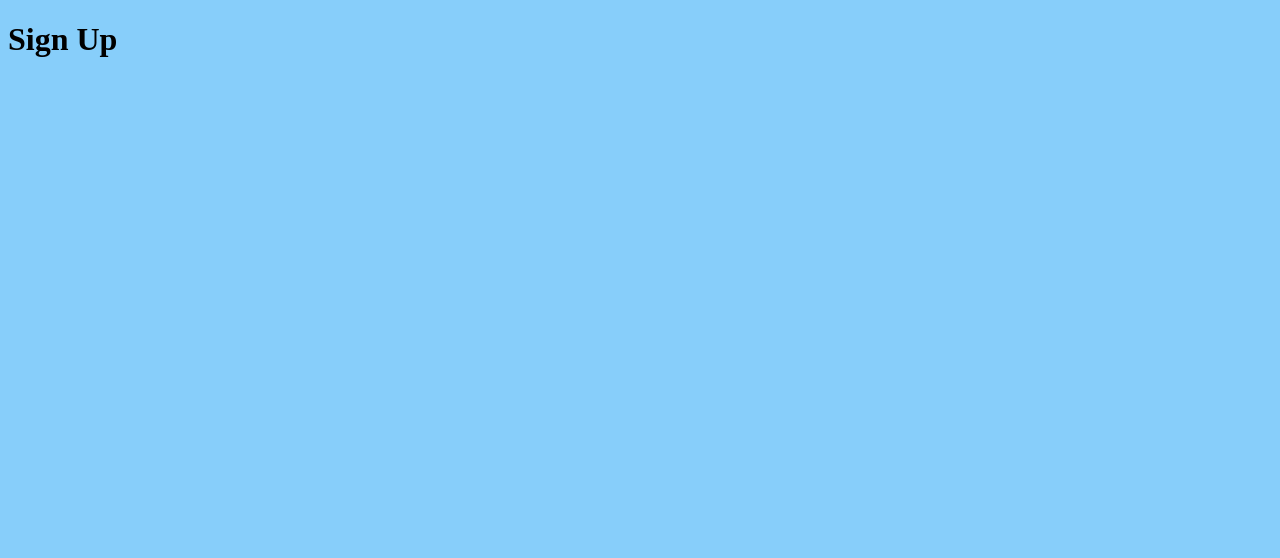
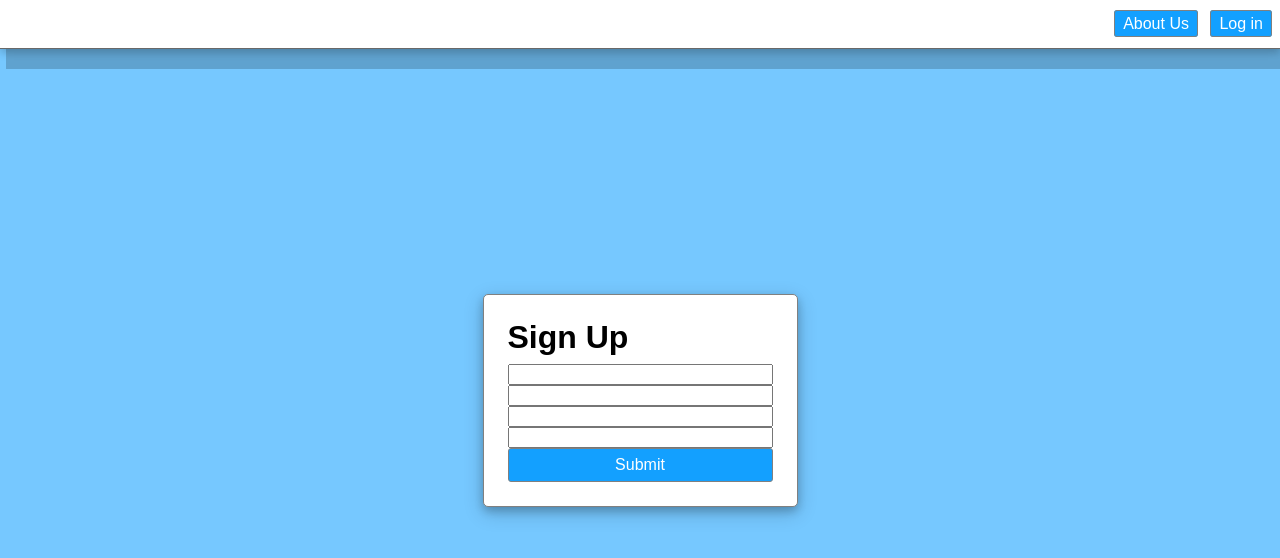
Before and after one commit to ldukeman/HTMLRegisterPage, a plain HTML site: page index.html in a window 1280 px wide. Drawn offline with Linux system fonts and the light colour scheme.

Commit message:
Add files via upload

```diff
--- a/index.html
+++ b/index.html
@@ -4,16 +4,33 @@
     <meta charset="UTF-8">
     <meta http-equiv="X-UA-Compatible" content="IE=edge">
     <meta name="viewport" content="width=>, initial-scale=1.0">
-    <title>Document</title>
+    <title>Register Page</title>
     <link rel="stylesheet" href="main.css">
 </head>
+<header>
+    <a href="#">About Us</a>
+    <a href="#">Log in</a>
+</header>
+<div class="container">
+    <h1>Sign Up</h1>
+    <input type="text" id="name" name="name" required
+minlength="14" maxlength="26" size="30">
+<br>
+<input type="text" id="name" name="name" required
+minlength="14" maxlength="26" size="30">
+<br>
+<input type="text" id="name" name="name" required
+minlength="14" maxlength="26" size="30">
+<br>
+<input type="text" id="name" name="name" required
+minlength="14" maxlength="26" size="30">
+<br>
+<div>
+    <form>
+        <button>Submit</button>
+      </form>
+</div>
 <body>
-    <div class="title">
-        <div class="container">
-            <h1>Sign Up</h1>
-            <p id="margin-experiment-1"></p>
-            <p id="margin-experiment-2"></p>
-        </div>
 
 </body>
 </html>
--- a/main.css
+++ b/main.css
@@ -1,13 +1,85 @@
 body {
-    background-color: lightskyblue;
+    background-color: #76c8ff;
+    margin: 0;
+    font-family: sans-serif;
+    display: flex;
+    height: 100vh;
 }
 
-p {
-    height: 40px;
-    color: white;
+header {
+    background-color: white;
+    text-align: right;
+    padding: .75rem 0;
+    border-bottom: solid 1px dimgrey;
+    box-shadow:
+    0 4px 8px rgba(0, 0, 0, 0.2),
+    06px 20px 0 rgba(0, 0, 0, 0.19);
+    position: fixed;
+    top: 0;
+    left: 0;
+    width: 100vw;
 }
 
-#margin-experiment-1,
-#margin-experiment-2 {
-    margin: 0;
+header a {
+    color: white;
+    background-color: #13a0ff;
+    border: solid 1px gray;
+    border-radius: 3px;
+    padding: .25rem .5rem;
+    margin-right: .5rem;
+    /* line-height adjusts the amount of space taken up for the font */
+    line-height: 1.5rem;
+    /* This removes the underline from the a tag */
+    text-decoration: none;
 }
+
+header a:hover, form button:hover {
+    background-color: #1084d1;
+    cursor: pointer;
+}
+
+.container {
+    margin: auto;
+    padding: 1.5rem;
+    background-color: white;
+    border: solid 1px gray;
+    border-radius: 5px;
+    box-shadow:
+    0 4px 8px 0 rgba(0, 0, 0, 0.2),
+    0 6px 20px 0 rgba(0, 0, 0, 0.19);
+}
+
+.container > h1 {
+    margin: 0 0 .5rem;
+}
+
+form input, form button {
+    width: 100%;
+    min-width: 300px
+    margin: .75rem 0;
+    padding: .25rem;
+    line-height: 1.5rem;
+    font-size: 1em;
+    border: solid 1px gray;
+    border-radius: 3px;
+}
+
+form button {
+    color: white;
+    background-color: #13a0ff;
+}
+
+footer {
+    margin-top: .75rem;
+    border-top: solid 1px lightgrey;
+    padding-top: 1rem;
+    text-align: center;
+}
+
+footer img {
+    margin: 0 .5rem;
+}
+
+footer img:hoover {
+    cursor: pointer;
+}
```
